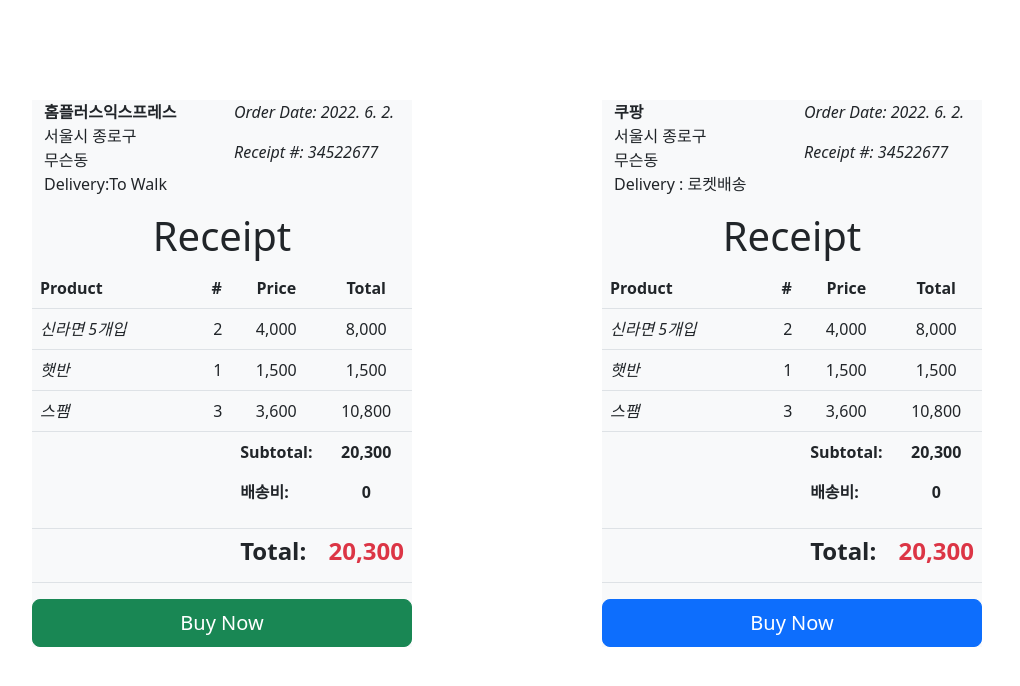
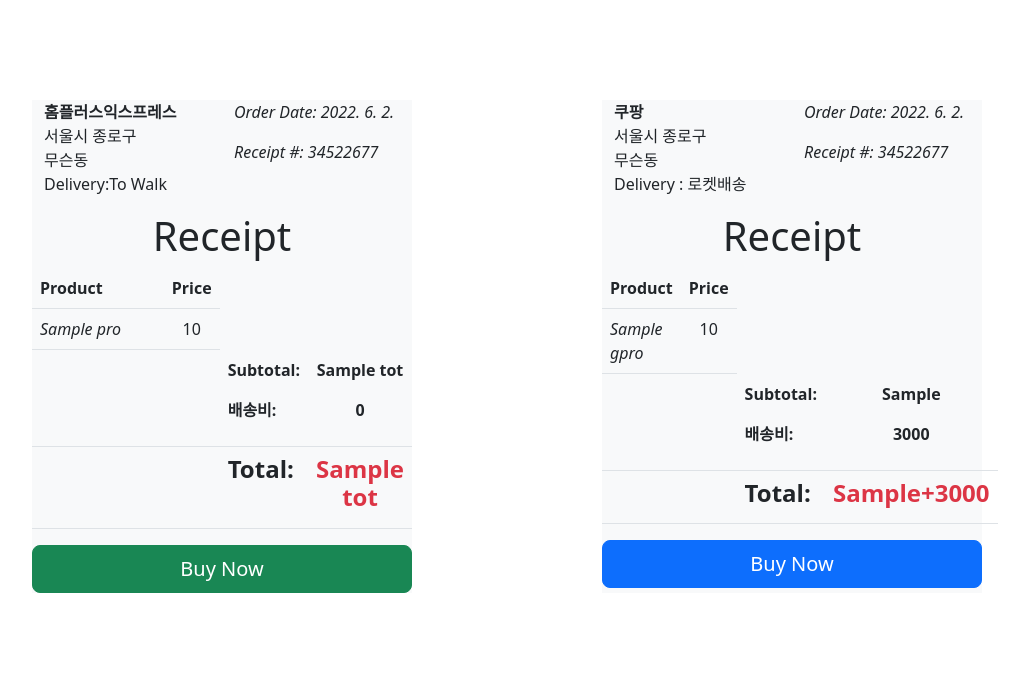
Before and after one commit to kjh000/FinalProject_one, a Django app: template project_app/templates/receipt.html in a window 1280 px wide. Shown: the top 686 px of the page, without its empty margins (133-1153 px from the left). Run offline with Django 4.2, Linux system fonts and the light colour scheme; the template is opened without the code that fills it: most values are stand-ins (such as "Sample title", 1, 10 or a date in 2020).

Commit message:
레시피

```diff
--- a/FinalProject_one/urls.py
+++ b/FinalProject_one/urls.py
@@ -29,5 +29,7 @@ urlpatterns = [
     path('show/search', views.searchFunc),
     path('show/reset', views.resetFunc),
     path('show/show', views.findFunc),
+    path('show/receipt', views.receipt),
+
 
 ]
--- a/project_app/templates/receipt.html
+++ b/project_app/templates/receipt.html
@@ -47,30 +47,25 @@
                         <thead>
                             <tr>
                                 <th>Product</th>
-                                <th>#</th>
+
                                 <th class="text-center">Price</th>
-                                <th class="text-center">Total</th>
+
                             </tr>
                         </thead>
                         <tbody>
+	                        {% if products %}
+	                        	{% for pro in products %}
 	                            <tr>
-                                <td class="col-md-9"><em>신라면 5개입</em></h4></td>
-                                <td class="col-md-1" style="text-align: center"> 2 </td>
-                                <td class="col-md-1 text-center">4,000</td>
-                                <td class="col-md-1 text-center">8,000</td>
+	                                <td class="col-md-9"><em>{{pro.name}}</em></h4></td>
+	                                <td class="col-md-1 text-center">{{pro.price}}</td>
+
 	                            </tr>
+	                            {% endfor %}
+	                            {% else %}
                                 <tr>
-                                <td class="col-md-9"><em>햇반</em></h4></td>
-                                <td class="col-md-1" style="text-align: center"> 1 </td>
-                                <td class="col-md-1 text-center">1,500</td>
-                                <td class="col-md-1 text-center">1,500</td>
+                                    <td colspan="2">자료없음</td>
                                 </tr>
-                            <tr>
-                                <td class="col-md-9"><em>스팸</em></h4></td>
-                                <td class="col-md-1" style="text-align: center"> 3 </td>
-                                <td class="col-md-1 text-center">3,600</td>
-                                <td class="col-md-1 text-center">10,800</td>
-                            </tr>
+                            {% endif %}
                             <tr>
                                 <td></td>
                                 <td></td>
@@ -83,7 +78,7 @@
                                 </p></td>
                                 <td class="text-center">
                                 <p>
-                                    <strong>20,300</strong>
+                                    <strong>{{tot}}</strong>
                                 </p>
                                 <p>
                                     <strong>0</strong>
@@ -93,7 +88,7 @@
                                 <td></td>
                                 <td></td>
                                 <td class="text-right"><h4><strong>Total:</strong></h4></td>
-                                <td class="text-center text-danger"><h4><strong>20,300</strong></h4></td>
+                                <td class="text-center text-danger"><h4><strong>{{tot}}</strong></h4></td>
                             </tr>
                         </tbody>
                     </table>
@@ -134,30 +129,25 @@
                         <thead>
                             <tr>
                                 <th>Product</th>
-                                <th>#</th>
+
                                 <th class="text-center">Price</th>
-                                <th class="text-center">Total</th>
+
                             </tr>
                         </thead>
                         <tbody>
+                        	{% if g_products %}
+                                {% for gpro in g_products %}
                             <tr>
-                                <td class="col-md-9"><em>신라면 5개입</em></h4></td>
-                                <td class="col-md-1" style="text-align: center"> 2 </td>
-                                <td class="col-md-1 text-center">4,000</td>
-                                <td class="col-md-1 text-center">8,000</td>
+                                <td class="col-md-9"><em>{{gpro.name}}</em></h4></td>
+                                <td class="col-md-1 text-center">{{gpro.price}}</td>
+
                             </tr>
+                                 {% endfor %}
+                            {% else %}
                                 <tr>
-                                <td class="col-md-9"><em>햇반</em></h4></td>
-                                <td class="col-md-1" style="text-align: center"> 1 </td>
-                                <td class="col-md-1 text-center">1,500</td>
-                                <td class="col-md-1 text-center">1,500</td>
+                                    <td colspan="2">자료없음</td>
                                 </tr>
-                            <tr>
-                                <td class="col-md-9"><em>스팸</em></h4></td>
-                                <td class="col-md-1" style="text-align: center"> 3 </td>
-                                <td class="col-md-1 text-center">3,600</td>
-                                <td class="col-md-1 text-center">10,800</td>
-                            </tr>
+                            {% endif %}
                             <tr>
                                 <td></td>
                                 <td></td>
@@ -170,17 +160,17 @@
                                 </p></td>
                                 <td class="text-center">
                                 <p>
-                                    <strong>20,300</strong>
+                                    <strong>{{g_tot}}</strong>
                                 </p>
                                 <p>
-                                    <strong>0</strong>
+                                    <strong>3000</strong>
                                 </p></td>
                             </tr>
                             <tr>
                                 <td></td>
                                 <td></td>
                                 <td class="text-right"><h4><strong>Total:</strong></h4></td>
-                                <td class="text-center text-danger"><h4><strong>20,300</strong></h4></td>
+                                <td class="text-center text-danger"><h4><strong>{{g_tot}}+3000</strong></h4></td>
                             </tr>
                         </tbody>
                     </table>
@@ -192,5 +182,6 @@
             <div class="col-md-1"></div>
         </div>
     </div>
+
 </body>
 </html>
```
Also changed, not shown: project_app/templates/basket.html (+11 -0 lines), project_app/views.py (+93 -5 lines). Lines whose indentation alone changed are shown as unchanged.
